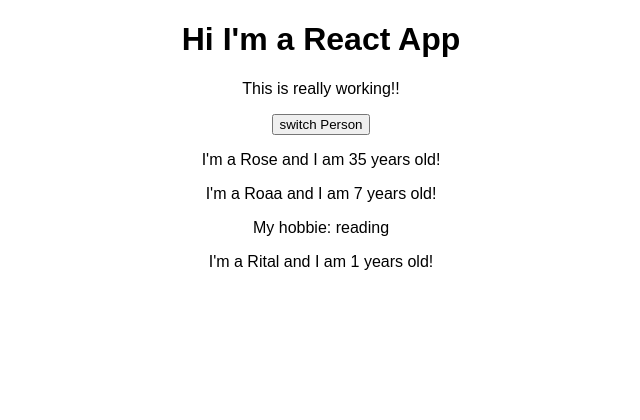
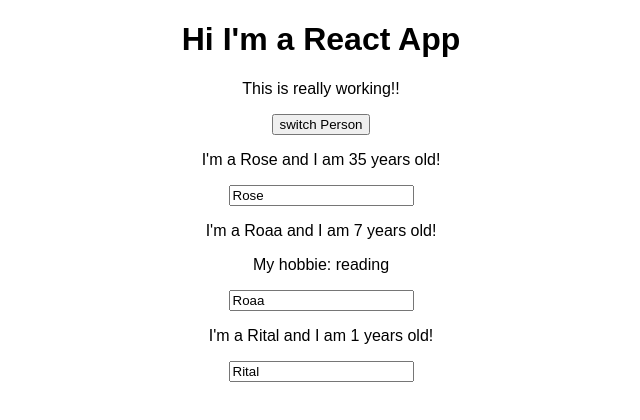
Before and after one commit to mahmoudismaiel/react_course, a React (Create React App) app in the folder my-app/: page / in a window 1280 px wide. Shown: the top 420 px of the page, without its empty margins (319-959 px from the left). Built offline with nearby package versions, Linux system fonts and the light colour scheme.

Commit message:
finished this lesson 47.Two Way binding

```diff
--- a/my-app/src/App.js
+++ b/my-app/src/App.js
@@ -1,49 +1,70 @@
-//import React, { Component } from 'react';
-// for using React Hooks to enable State for function-based components
-import React, { useState } from 'react';
+import React, { Component } from 'react';
 import './App.css';
 import Person from './Person/Person';
 
-//class App extends Component {
-const app = props => {
+class App extends Component {
 
-  const [personsState, setPersonsState] =   useState({
+  state = {
+
     persons: [
-      { name: 'Rose', age: 35 },
-      { name: 'Roaa', age: 7 },
-      { name: 'Rital', age: 1 }
-    ]
-  });
 
-  const [otherState,setOtherState] = useState('some other value');
+      { name: "Rose", age: 35 },
+      { name: "Roaa", age: 7 },
+      { name: "Rital", age: 1 }
+    ],
+    otherState: "some Other Value"
+  }
 
-  console.log(personsState, otherState);
-
-  const switchNameHandler = () => {
+  switchNameHandler = (newName) => {
     //console.log('was Clicked');
     //window.alert('was Clicked');
     // DO NOT USE THIS:  this.state.persons[0].name = "Rose Mohamed";
-    setPersonsState({
+    this.setState({
+      persons: [
+        { name: newName, age: 35 },
+        { name: 'Roaa', age: 7 },
+        { name: 'Rital', age: 0.75 }
+      ]
+    })
+  }
+
+  nameChangedHandler = (event) => {
+    //console.log('was Clicked');
+    //window.alert('was Clicked');
+    // DO NOT USE THIS:  this.state.persons[0].name = "Rose Mohamed";
+    this.setState({
       persons: [
 
-        { name: "Rose Mohamed", age: 35 },
-        { name: "Roaa", age: 7 },
-        { name: "Rital", age: 0.75 }
+        { name: 'Rose', age: 35 },
+        { name: event.target.value, age: 7 },
+        { name: 'Rital', age: 0.75 }
       ]
-    });
-
+    })
   }
 
+
+
+  render() {
     return (
       <div className="App">
         <h1>Hi I'm a React App</h1>
         <p> This is really working!!</p>
-      <button onClick={switchNameHandler}>switch Person</button>
-      <Person name={personsState.persons[0].name} age={personsState.persons[0].age} />
-      <Person name={personsState.persons[1].name} age={personsState.persons[1].age}> My hobbie: reading</Person>
-      <Person name={personsState.persons[2].name} age={personsState.persons[2].age} />
+        <button onClick={() => this.switchNameHandler('Rose 1')}>switch Person</button>
+        <Person
+          name={this.state.persons[0].name}
+          age={this.state.persons[0].age} />
+        <Person
+          name={this.state.persons[1].name}
+          age={this.state.persons[1].age}
+          click={this.switchNameHandler.bind(this, 'Rose 2')}
+          changed={this.nameChangedHandler}> My hobbie: reading</Person>
+        <Person
+          name={this.state.persons[2].name}
+          age={this.state.persons[2].age} />
       </div>
     );
+    // return React.createElement('div',{className:'App'},React.createElement('h1',null,'I\'m React App!!!'));
+  }
 }
 
-export default app;
+export default App;
--- a/my-app/src/Person/Person.js
+++ b/my-app/src/Person/Person.js
@@ -5,8 +5,9 @@
 const person = (props) => {
     return (
         <div>
-            <p> I'm a {props.name} and I am {props.age} years old! </p>
+            <p onClick={props.click}> I'm a {props.name} and I am {props.age} years old! </p>
             <p>{props.children}</p>
+            <input type="text" onChange={props.changed} defaultValue={props.name}/>
         </div>
         )
 };
```
Also changed, not shown: 1 other file (tests, documents, lock files or other folders). Lines whose indentation alone changed are shown as unchanged.
